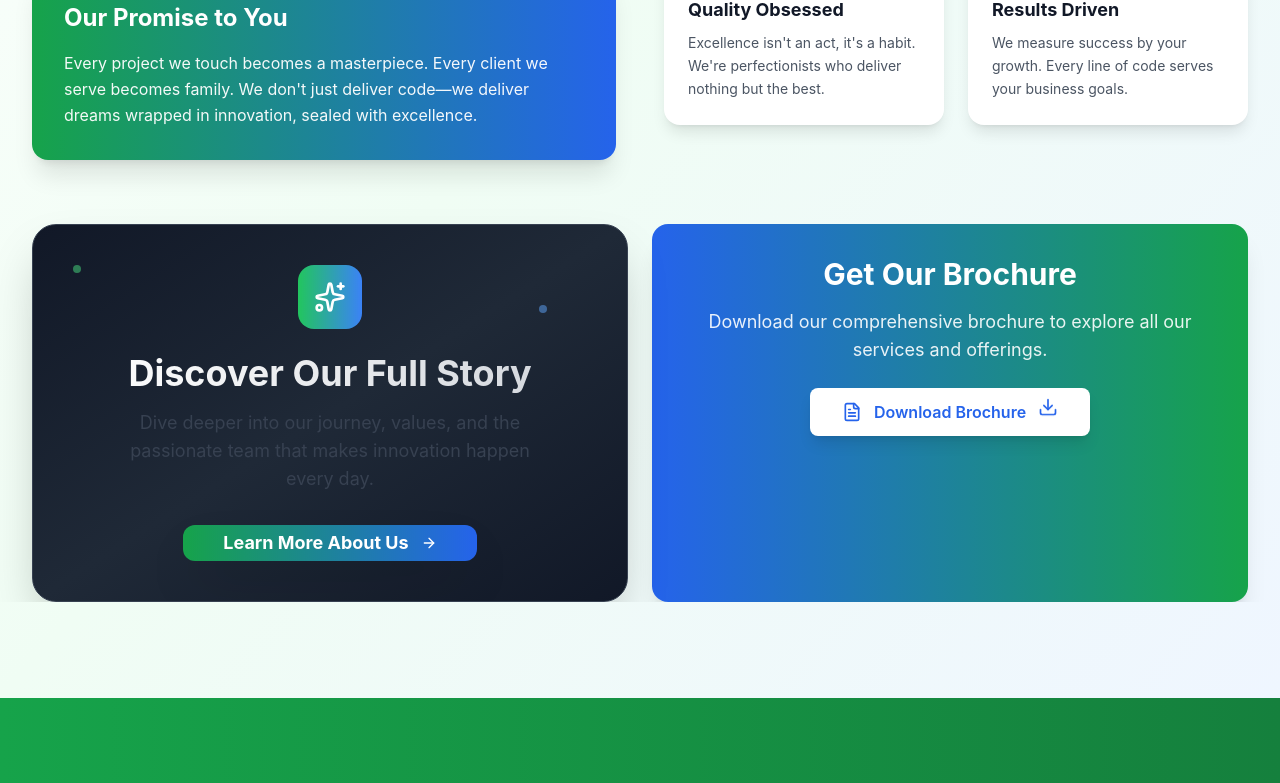
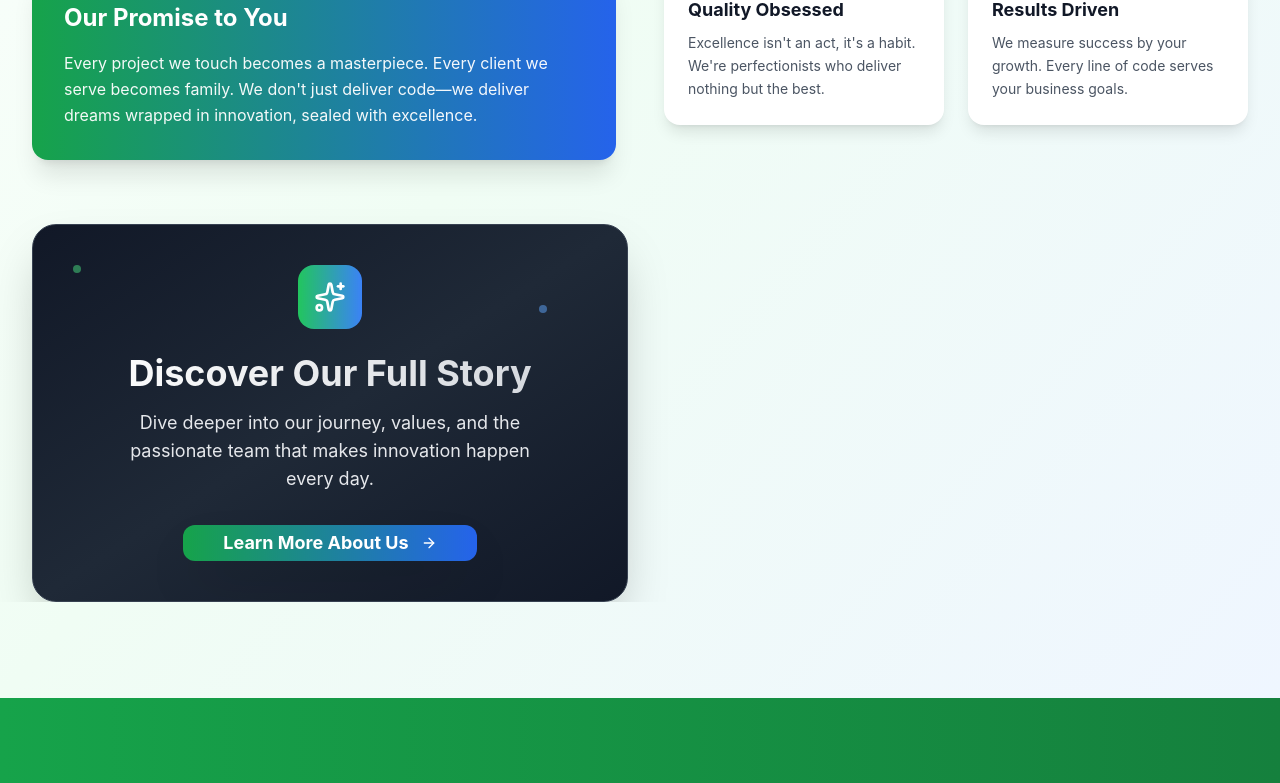
Before and after one commit to kushvardhan/jankiinfotech, a Next.js app: page / in a window 1280 px wide. Shown: the part 6354-7137 px from the top of the page. Built offline with nearby package versions, Linux system fonts and the light colour scheme.

Commit message:
Removed brochure and lighted the text

```diff
--- a/src/components/AboutSection.tsx
+++ b/src/components/AboutSection.tsx
@@ -3,8 +3,6 @@
 import { Button } from "@/components/ui/button";
 import {
   ArrowRight,
-  Download,
-  FileText,
   Heart,
   Rocket,
   Sparkles,
@@ -181,7 +179,7 @@ export default function AboutSection() {
               <h3 className="text-2xl md:text-4xl font-bold mb-4 bg-gradient-to-r from-white to-gray-300 bg-clip-text text-transparent">
                 Discover Our Full Story
               </h3>
-              <p className="text-base md:text-lg mb-8 text-gray-300 max-w-md mx-auto leading-relaxed">
+              <p className="text-base md:text-lg mb-8 text-gray-200 max-w-md mx-auto leading-relaxed">
                 Dive deeper into our journey, values, and the passionate team
                 that makes innovation happen every day.
               </p>
@@ -197,24 +195,7 @@ export default function AboutSection() {
             </div>
           </div>
 
-          <div className="bg-gradient-to-r from-blue-600 to-green-600 rounded-2xl p-8 text-white text-center shadow-xl hover:shadow-2xl transition-shadow duration-300">
-            <h3 className="text-2xl md:text-3xl font-bold mb-4">
-              Get Our Brochure
-            </h3>
-            <p className="text-lg mb-6 opacity-90">
-              Download our comprehensive brochure to explore all our services
-              and offerings.
-            </p>
-            <a
-              href="/brochure.pdf"
-              download="JankiInfotech-Brochure.pdf"
-              className="inline-flex items-center gap-3 bg-white text-blue-600 hover:bg-gray-100 px-8 py-3 rounded-lg font-semibold shadow-lg hover:shadow-xl transition-all duration-300"
-            >
-              <FileText className="h-5 w-5" />
-              Download Brochure
-              <Download className="h-5 w-5 animate-bounce" />
-            </a>
-          </div>
+
         </div>
       </div>
 
```
